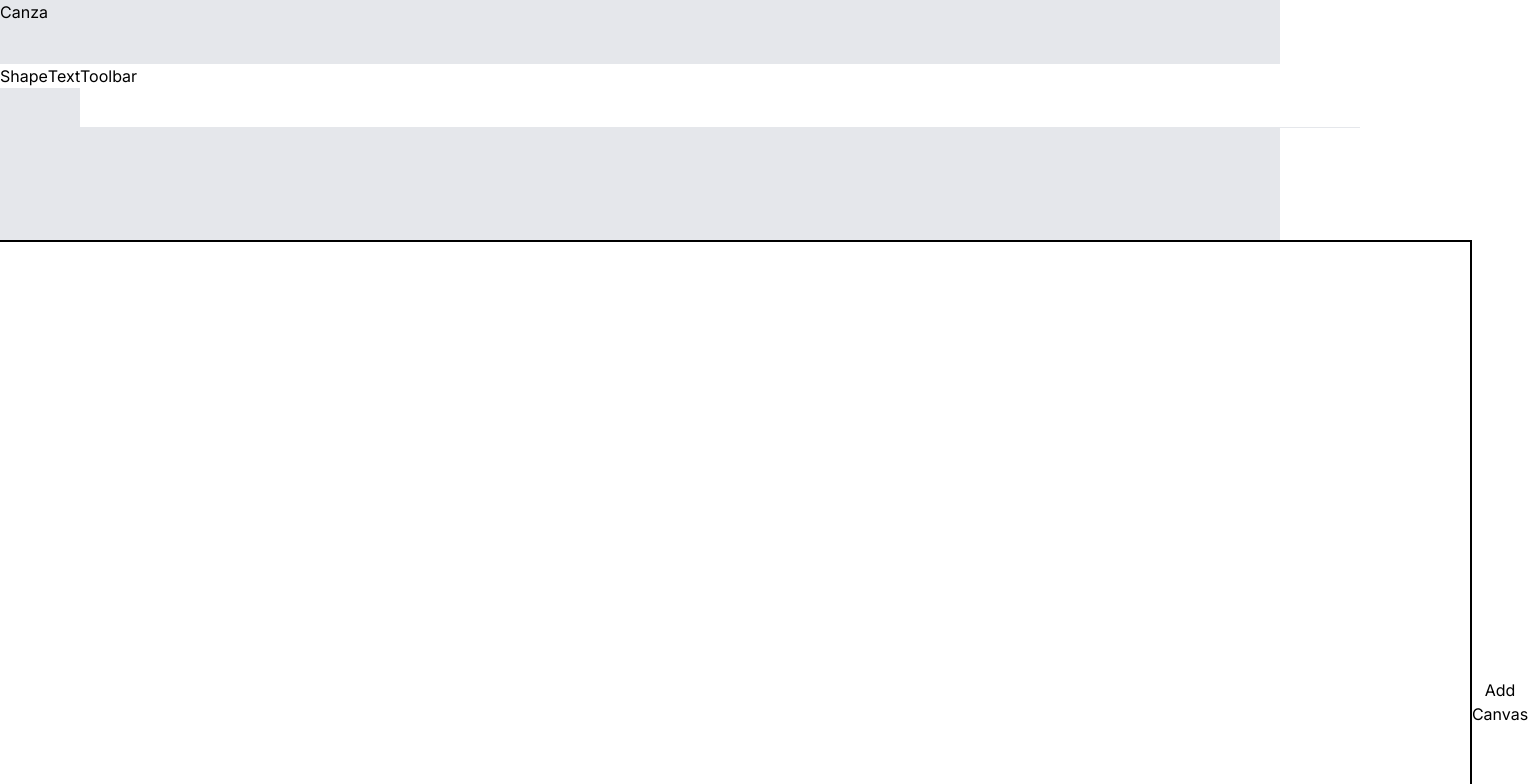
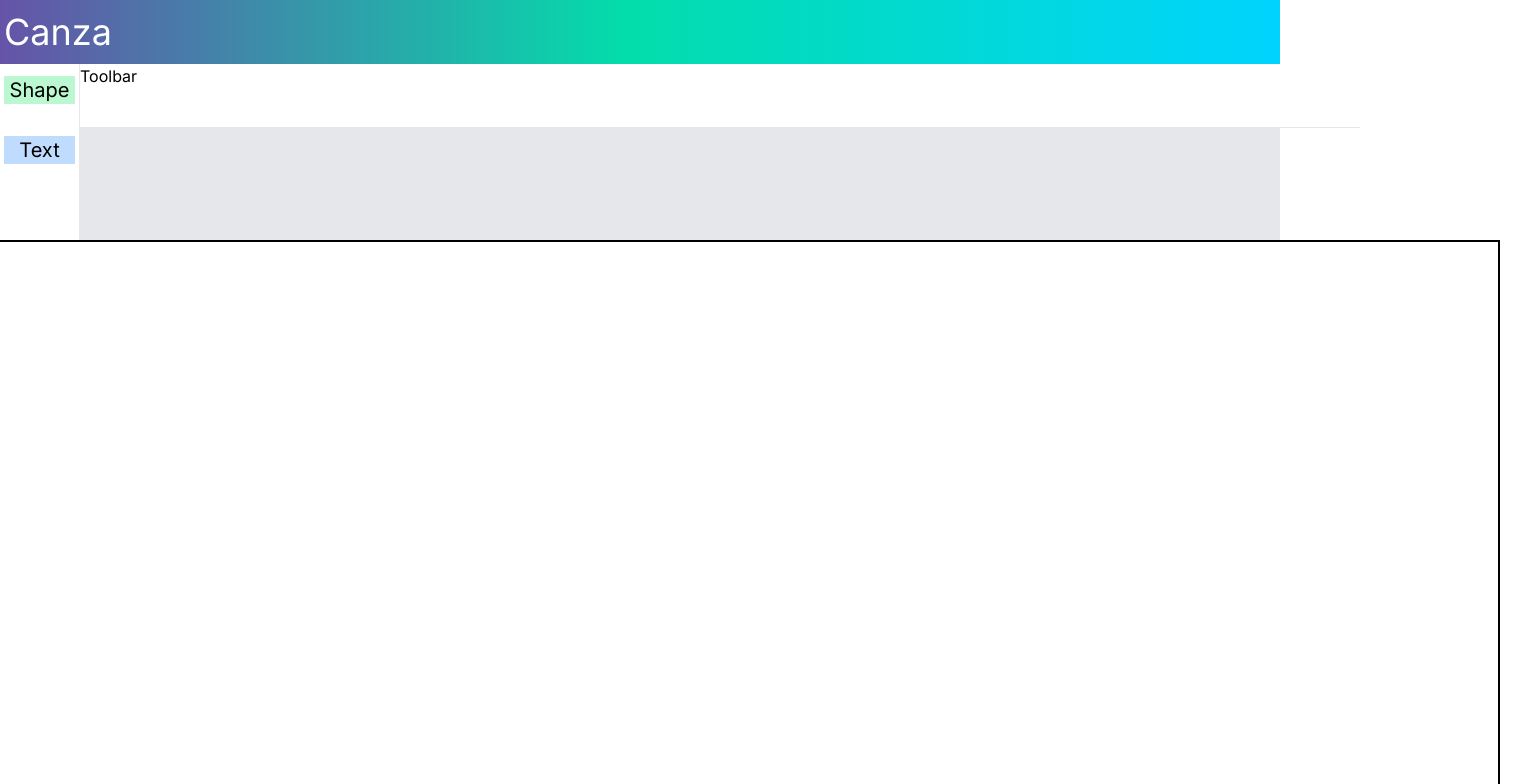
Before and after one commit to Icyretsz/Canva-clone, a Next.js app: page / in a window 1280 px wide. Shown: the top 784 px of the page, 1528 px wide, since content can reach past the window. Built offline with nearby package versions, Linux system fonts and the light colour scheme.

Commit message:
Update Tailwind config
Changes have been made to the Tailwind configuration, specifying file paths under the /src/layout directory.

```diff
--- a/tailwind.config.ts
+++ b/tailwind.config.ts
@@ -3,7 +3,7 @@
 const config: Config = {
   content: [
     "./src/pages/**/*.{js,ts,jsx,tsx,mdx}",
-    "./src/components/**/*.{js,ts,jsx,tsx,mdx}",
+    "./src/layout/**/*.{js,ts,jsx,tsx,mdx}",
     "./src/app/**/*.{js,ts,jsx,tsx,mdx}",
   ],
   theme: {
```
Also changed, not shown: 1 other file (tests, documents, lock files or other folders).
